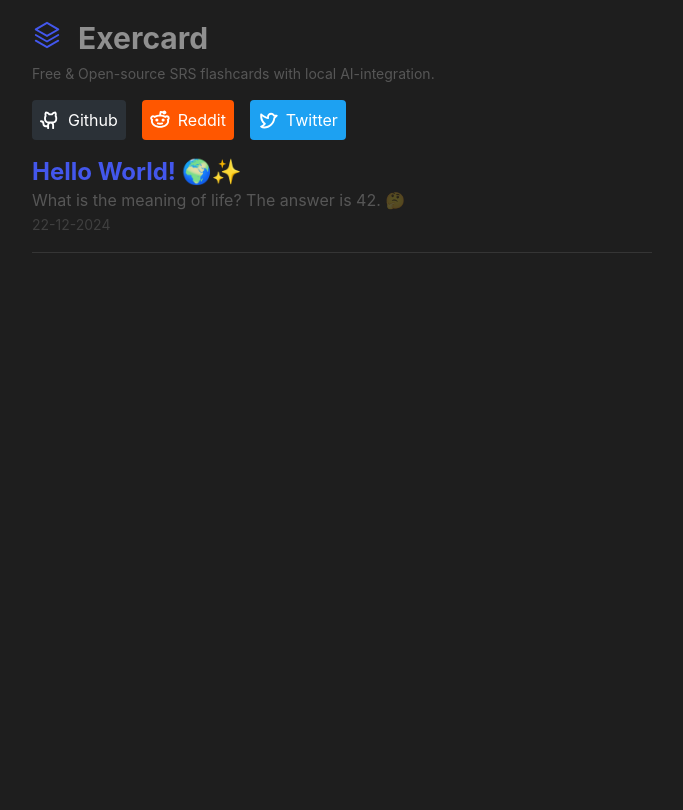
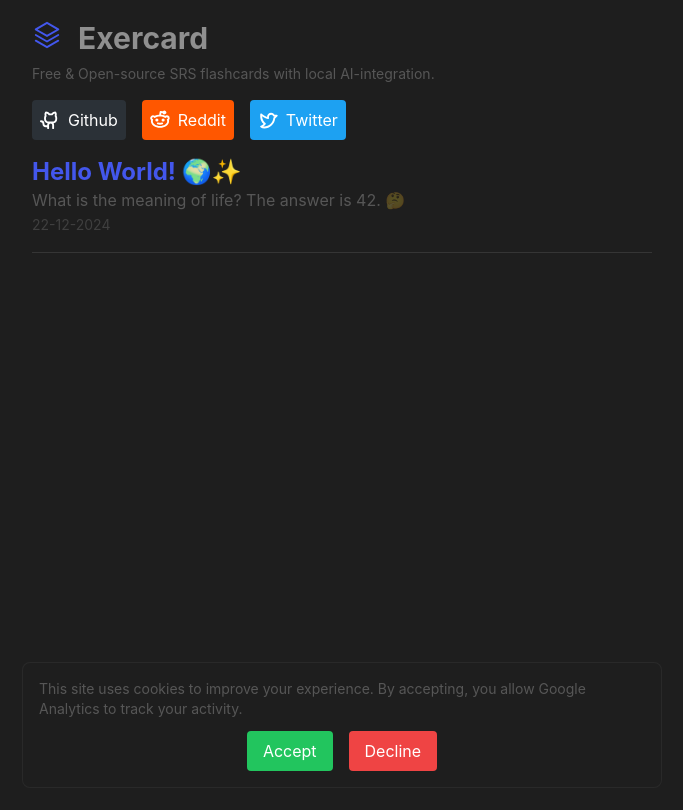
Before and after one commit to eben-vranken/exercard-web, a Next.js app: page / in a window 1280 px wide. Shown: the top 810 px of the page, without its empty margins (298-981 px from the left). Built offline with nearby package versions, Linux system fonts and the light colour scheme; no server answers.

Commit message:
Added cookies modal back

```diff
--- a/app/layout.tsx
+++ b/app/layout.tsx
@@ -2,6 +2,7 @@ import type { Metadata } from "next";
 import localFont from "next/font/local";
 import "./globals.css";
 import Navbar from "@/components/UI/Navbar";
+import CookieConsentModal from "@/components/UI/CookiesModal";
 
 const inter = localFont({
   src: "./fonts/Inter.ttf",
@@ -38,6 +39,8 @@ export default function RootLayout({
 
           {children}
         </section>
+
+        <CookieConsentModal />
       </body>
     </html>
   );
--- a/components/UI/cookiesModal.tsx
+++ b/components/UI/cookiesModal.tsx
@@ -59,7 +59,7 @@ export default function CookieConsentModal() {
     if (!isOpen) return null;
 
     return (
-        <section className="fixed bottom-3 rounded-lg left-1/2 -translate-x-1/2 right-0 w-fit bg-gray-800 text-white p-4 flex justify-between items-center z-50 flex-col gap-y-3">
+        <section className="fixed bottom-3 rounded-lg left-1/2 -translate-x-1/2 right-0 w-fit bg-background border border-white/5 text-white p-4 flex justify-between items-center z-50 flex-col gap-y-3">
             <p className="text-sm text-light">
                 This site uses cookies to improve your experience. By accepting, you allow Google Analytics to track your activity.
             </p>
```
